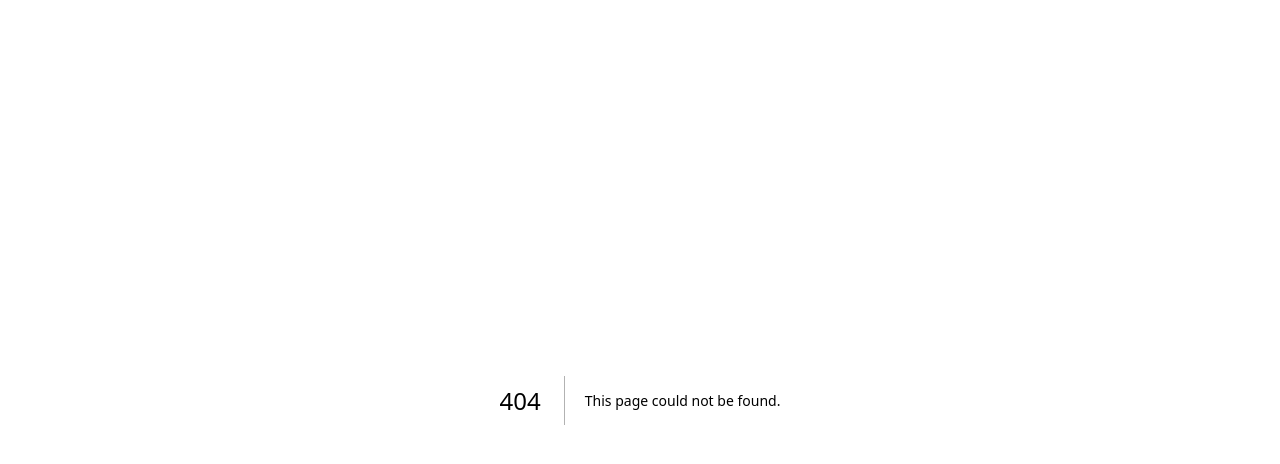
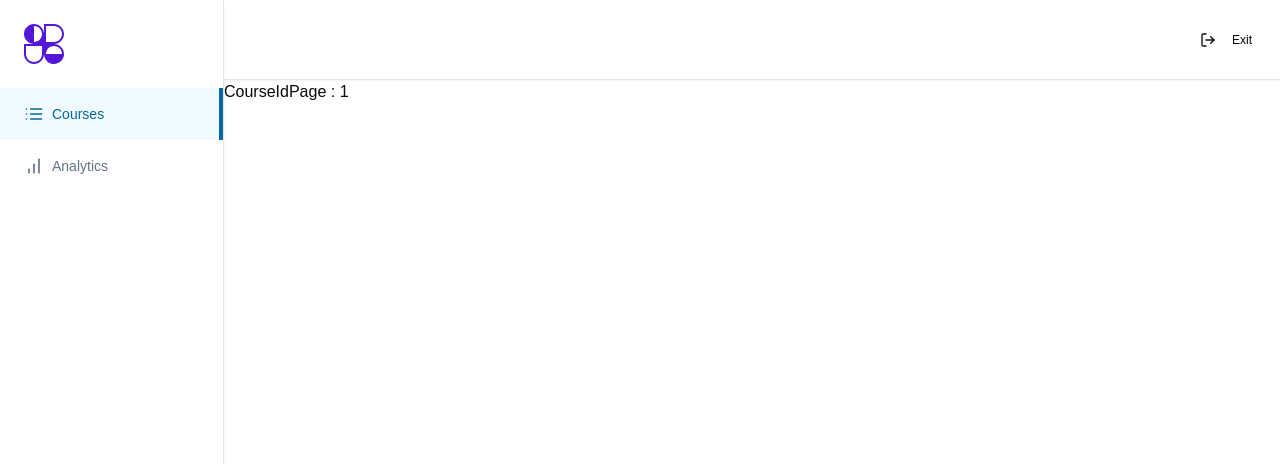
Before and after one commit to OmBharti999/learn-from-om, a Next.js app: page /teacher/courses/1 in a window 1280 px wide. Before the commit this address had no page. Shown: the top 464 px of the page. Built offline with nearby package versions, Linux system fonts and the light colour scheme.

Commit message:
add course page

```diff
--- /dev/null
+++ b/app/(dashboard)/(routes)/teacher/courses/[courseId]/page.tsx
@@ -0,0 +1,9 @@
+const CourseIdPage = ({
+  params: { courseId },
+}: {
+  params: { courseId: string };
+}) => {
+  return <div>CourseIdPage : {courseId}</div>;
+};
+
+export default CourseIdPage;
```
